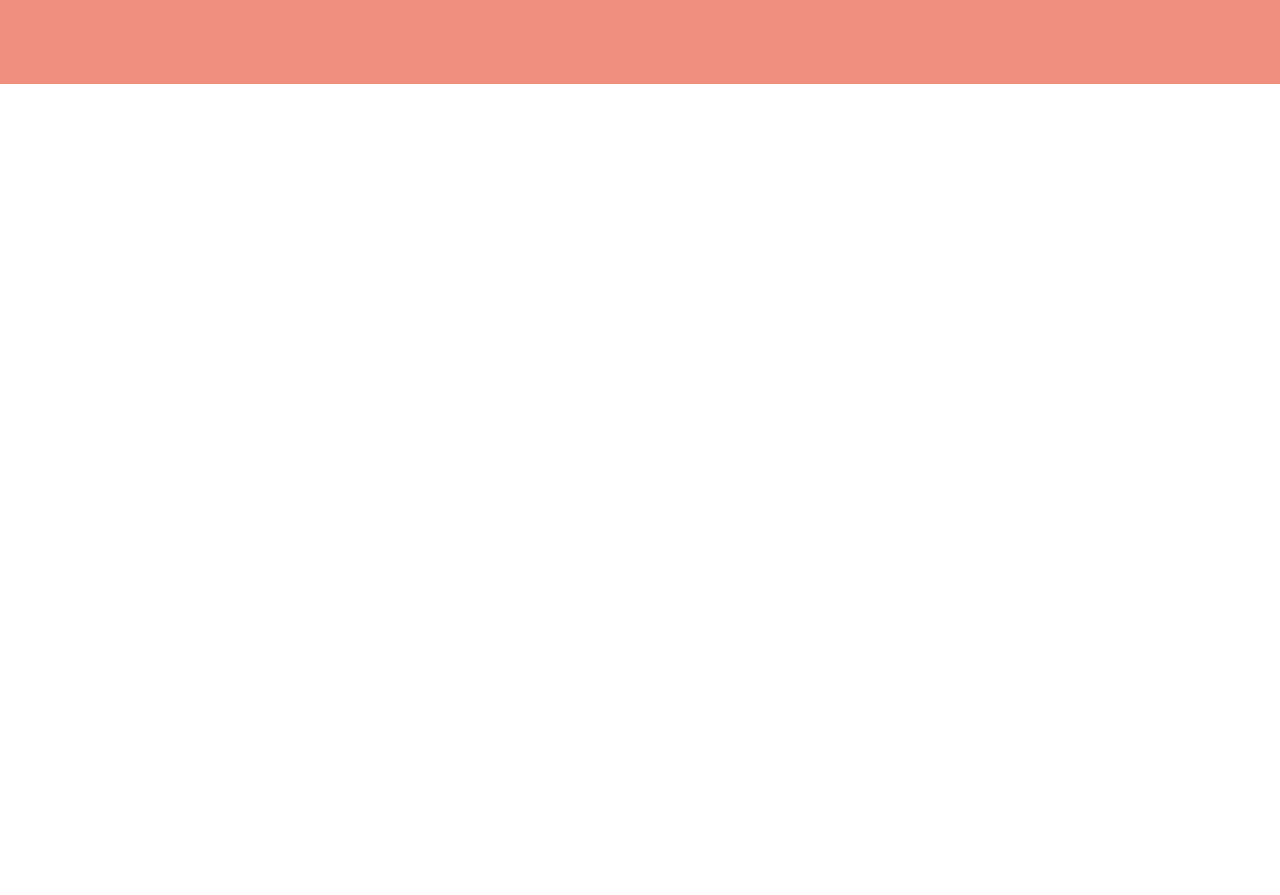
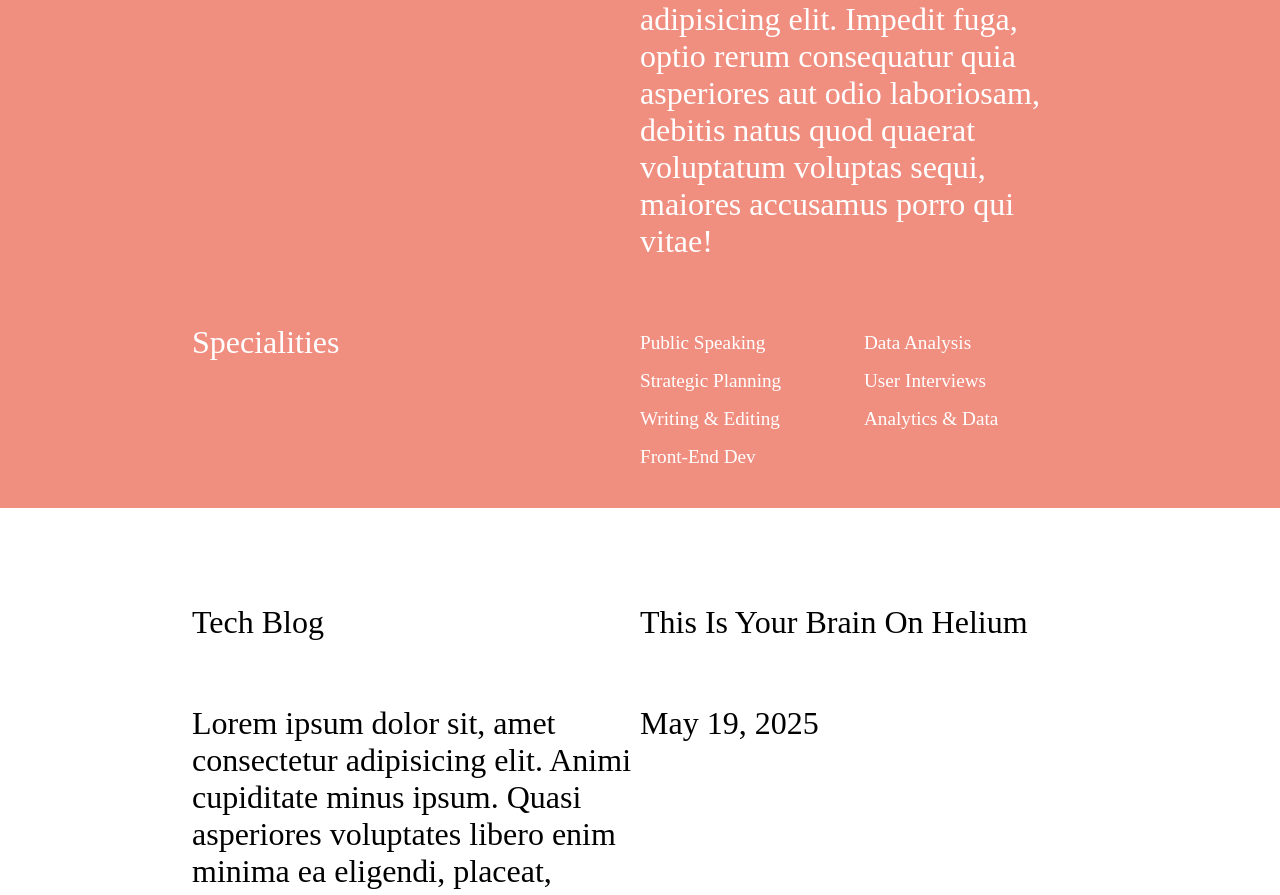
Before and after one commit to farazmoin/The_HTML_and_CSS_Bootcamp_2023_Edition, a plain HTML site: page 16-Hazel-CV-Project/index.html in a window 1280 px wide. Shown: the part 636-1531 px from the top of the page. Before the commit the page ends 800 px from the top, so only its background shows below. Drawn offline with Linux system fonts and the light colour scheme; a web font is replaced by a local one.

Commit message:
modified

```diff
--- a/16-Hazel-CV-Project/css/style.css
+++ b/16-Hazel-CV-Project/css/style.css
@@ -1,7 +1,15 @@
 body {margin: 0; padding: 0; font-family: 'Forum', serif;}
-.hero {background-color: #f08e80; height: 90vh;}
+.hero {background-color: #f08e80; min-height: 90vh; display: inline-block; color: white;}
+.hero-content {padding: 0 15%;}
+.hero-content h1 {color: white; font-size: 4.5rem; letter-spacing: 2px; padding: 32px 0;}
+.two-column-section {font-size: 2rem;}
+.two-column-section .skills {width: 50%; float: left; box-sizing: border-box; list-style: none; padding: 0;}
+.two-column-section .skills li {width: 50%; float: left; margin: 8px 0; font-size: 1.2rem;}
+.two-column-section p {width: 50%; float: left; box-sizing: border-box;}
 .navbar {display: flex; justify-content: space-between; align-items: center; color: white; padding: 24px 32px;}
 .navbar .links a {color: white; text-decoration: none; font-size: 1.2rem; margin-right: 16px;}
 .navbar p {font-size: 2rem; font-weight: bold; margin: 0;}
 .navbar .contact {background-color: white; color: #f08e80; padding: 16px 24px; text-decoration: none;}
 .navbar .contact:hover {opacity: 0.8;}
+.blog-section {padding: 64px 0;}
+.blog-content {padding: 0 15%;}
--- a/16-Hazel-CV-Project/index.html
+++ b/16-Hazel-CV-Project/index.html
@@ -18,6 +18,37 @@
             <p>Hazel</p>
             <a class="contact" href="#">Contact Me</a>
         </header>
+        <div class="hero-content">
+            <h1>I'm a <em>Scientist</em> and <em>Speaker</em> who is interested in the psychology of greed.</h1>
+            <div class="two-column-section">
+            <p>My Mission</p>
+            <p>This is my mission. Lorem ipsum dolor sit, amet consectetur adipisicing elit. Impedit fuga, optio rerum consequatur quia asperiores aut odio laboriosam, debitis natus quod quaerat voluptatum voluptas sequi, maiores accusamus porro qui vitae!</p>
+            </div>
+            <div class="two-column-section">
+                <p>Specialities</p>
+                <ul class="skills">
+                    <li>Public Speaking</li>
+                    <li>Data Analysis</li>
+                    <li>Strategic Planning</li>
+                    <li>User Interviews</li>
+                    <li>Writing & Editing</li>
+                    <li>Analytics & Data</li>
+                    <li>Front-End Dev</li>
+                </ul>
+            </div>
+        </div>
+    </section>
+    <section class="blog-section">
+        <div class="blog-content">
+            <div class="two-column-section">
+                <p>Tech Blog</p>
+                <div class="blog-post">
+                <p class="blog-heading">This Is Your Brain On Helium</p>
+                <p class="blog-text">Lorem ipsum dolor sit, amet consectetur adipisicing elit. Animi cupiditate minus ipsum. Quasi asperiores voluptates libero enim minima ea eligendi, placeat, perspiciatis nisi officia dolor excepturi repudiandae et ipsam possimus!</p>
+                <p class="blog-date">May 19, 2025</p>
+                </div>
+            </div>
+        </div>
     </section>
 </body>
 </html>
```
